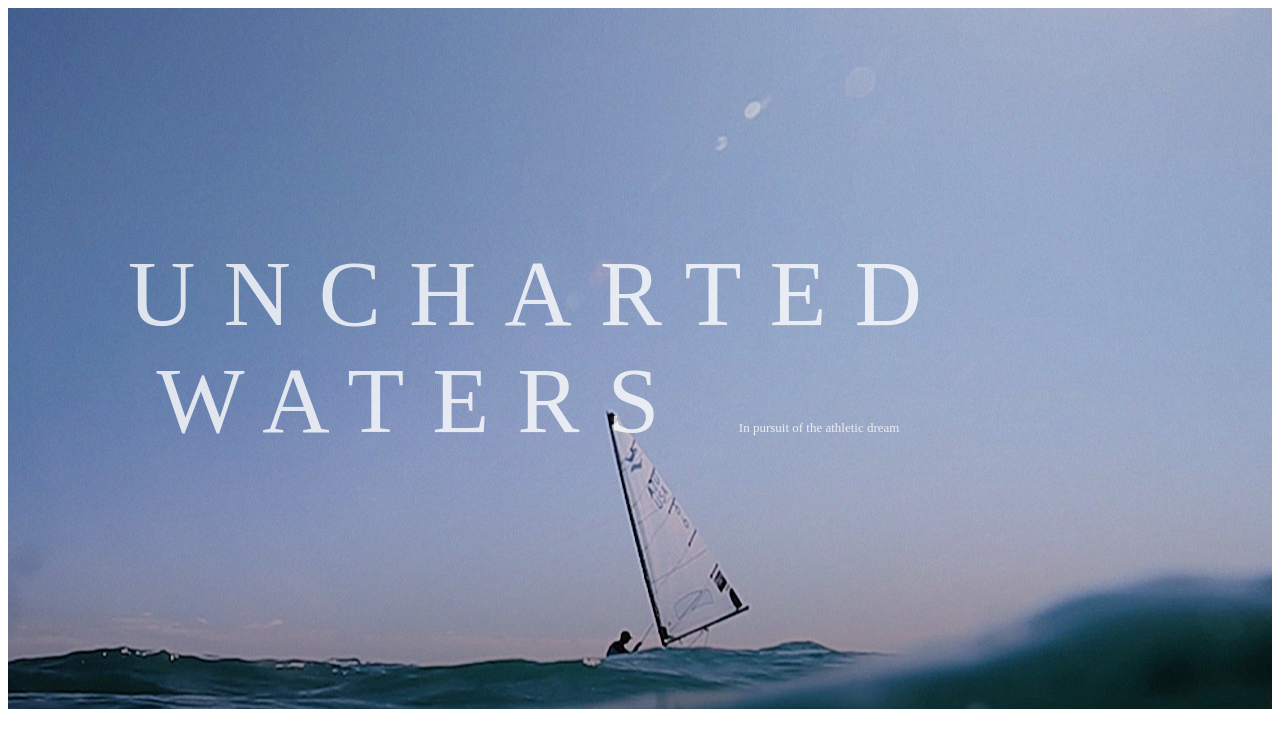
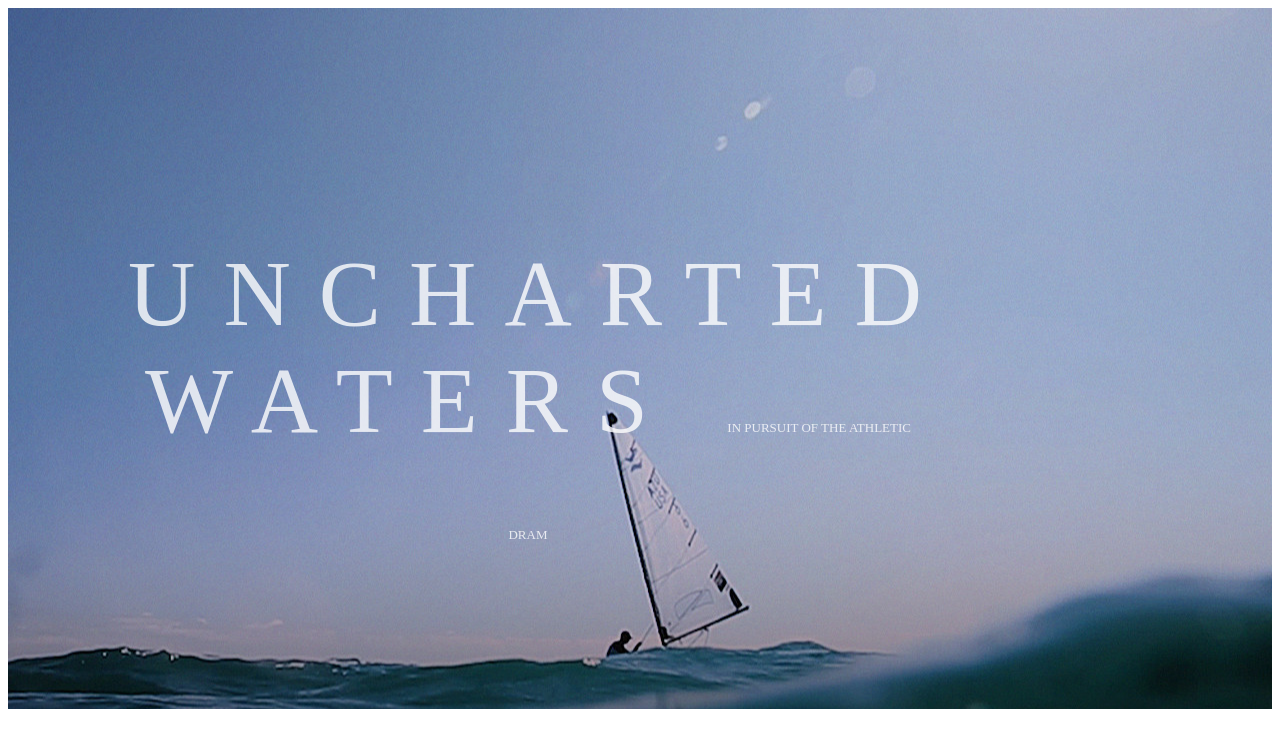
Before and after one commit to magmahackers/website-git-test, a plain HTML site: page index.html in a window 1280 px wide. Drawn offline with Linux system fonts and the light colour scheme.

Commit message:
modify text

```diff
--- a/index.html
+++ b/index.html
@@ -7,7 +7,7 @@
   </head>
   <body>
       <div>
-        <h1 class="title">UNCHARTED WATERS <span>In pursuit of the athletic dream</span></h1>
+        <h1 class="title">UNCHARTED WATERS <span>IN PURSUIT OF THE ATHLETIC DRAM</span></h1>
       </div>
   </body>
 </html>
```
